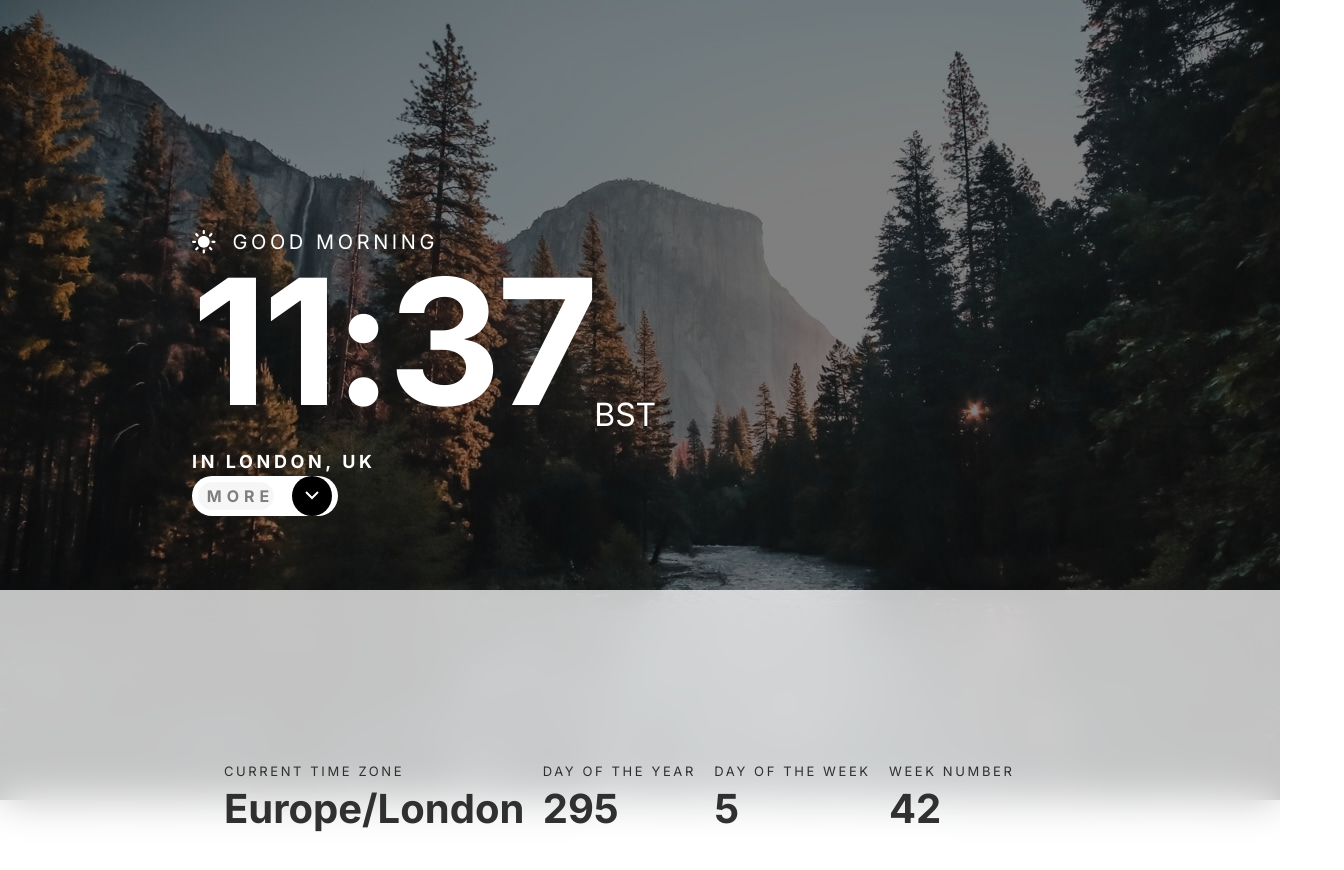
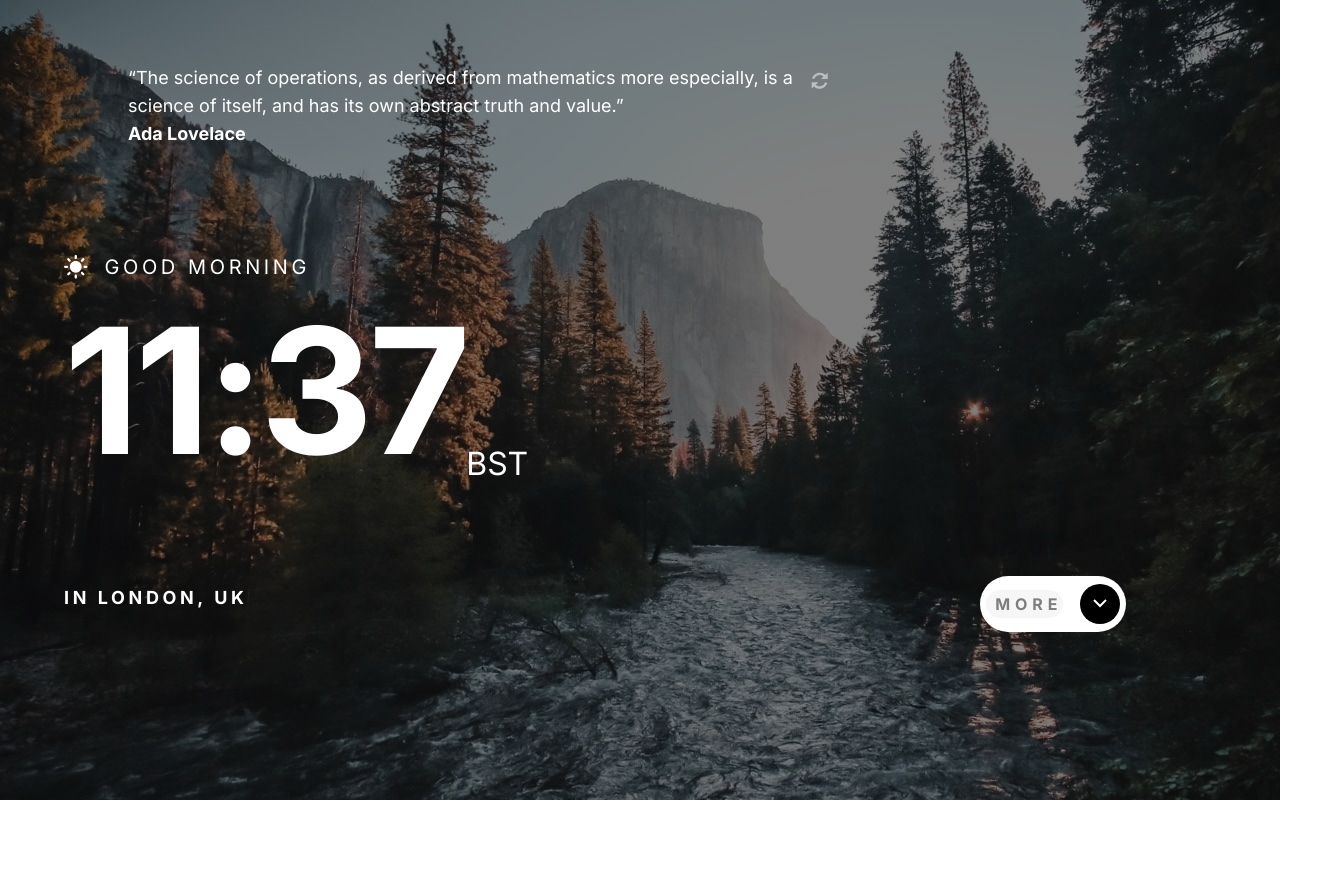
Before and after one commit to Alberto-12/the-clock-app, a React (Create React App) app: page / in a window 1280 px wide. Shown: the top 870 px of the page, 1344 px wide, since content can reach past the window. Built offline with nearby package versions, Linux system fonts and the light colour scheme.

Commit message:
worked on some of the desktop version

```diff
--- a/src/components/less-div/Less.css
+++ b/src/components/less-div/Less.css
@@ -17,7 +17,7 @@
   justify-content: center;
   align-items: center;
   padding-bottom: 5%;
-  /*display: none;*/
+  display: none;
 }
 
 .data-container {
--- a/src/components/more-div/More.css
+++ b/src/components/more-div/More.css
@@ -8,12 +8,12 @@
 
 #more-container {
   width: 94%;
-  height: 45%;
   display: flex;
   flex-direction: column;
   justify-content: space-around;
   margin-left: 5%;
   margin-top: 18%;
+  padding-bottom: 10%;
 }
 
 #greeting-div {
@@ -76,7 +76,7 @@
   font-size: 15px;
   line-height: 28px;
   color: #ffffff;
-  margin-bottom:;
+  margin-bottom: 10%;
 }
 
 #more-button-div {
@@ -183,7 +183,11 @@
 
 @media (min-width: 1024px) {
   #more-container {
-    padding: 0 10% 10% 10%;
+    width: 100%;
+
+    margin-top: 5%;
+    height: 80%;
+    padding-top: 2%;
   }
 
   #greeting {
@@ -193,4 +197,15 @@
     font-size: 20px;
     line-height: 28px;
   }
+
+  #city-button-div {
+    width: 83%;
+    display: flex;
+    align-items: center;
+    justify-content: space-between;
+  }
+
+  #location {
+    padding-top: 7%;
+  }
 }
--- a/src/components/more-div/More.js
+++ b/src/components/more-div/More.js
@@ -30,11 +30,13 @@ const More = () => {
   <div id="time">11:37</div>
         <p id="timeZone">BST</p>
         </div>
+        <div id="city-button-div">
         <p className="clock" id="location">IN LONDON, UK</p>
         <div id="more-button-div">
         <button id="more-button">more</button>
         <div id="arrow-down-div">
           <img id="arrow-down" src={ArrowDown} alt="arrow down" />
+        </div>
         </div>
         </div>
 
--- a/src/components/quote-generator/Generator.css
+++ b/src/components/quote-generator/Generator.css
@@ -8,7 +8,7 @@
 
 #quote-generator-container {
   padding: 10% 2% 10% 10%;
-  display: none;
+  /*display: none;*/
 }
 
 #quote-generator-div {
@@ -77,7 +77,10 @@
 @media (min-width: 1024px) {
 
   #quote-generator-container {
-  padding: 5% 2% 10% 10%;
+  padding-top: 5%;
+  padding-right:2%;
+  padding-bottom:0;
+  padding-left:10%;
 
 }
 
```
